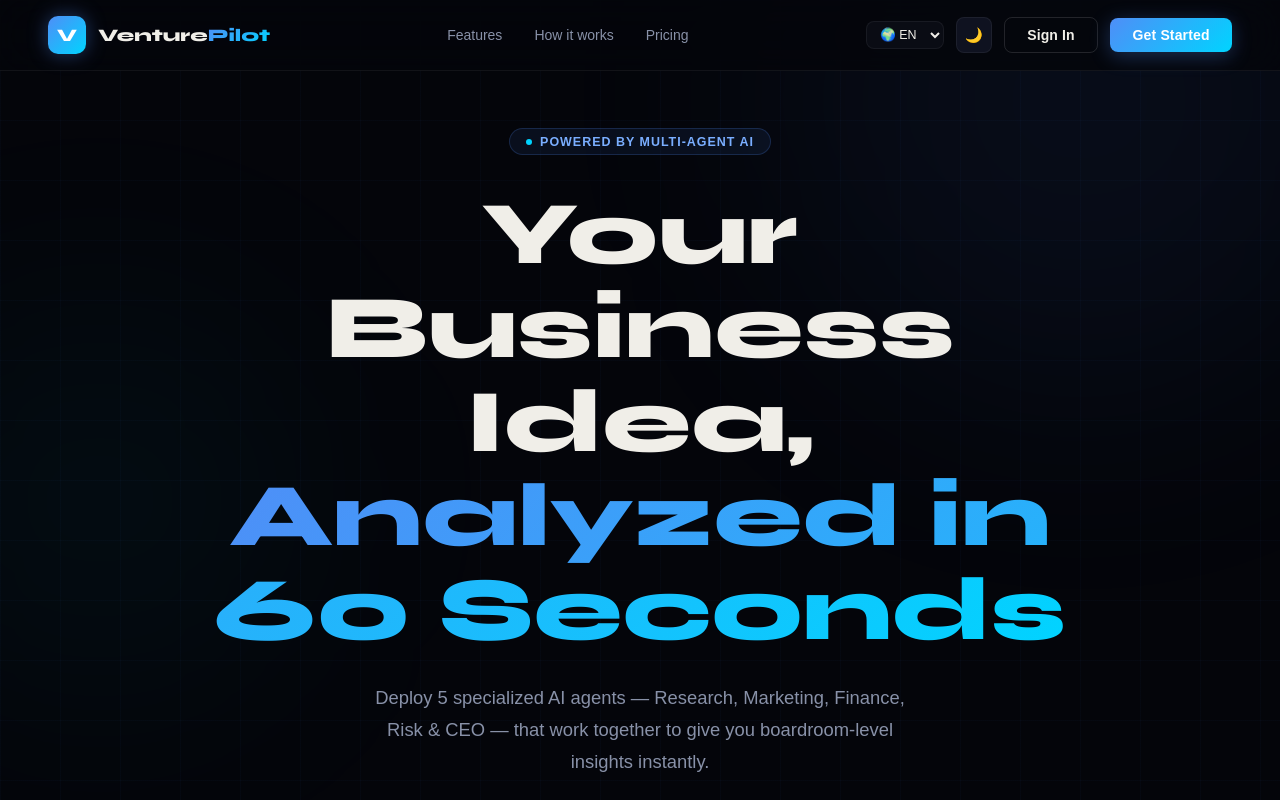
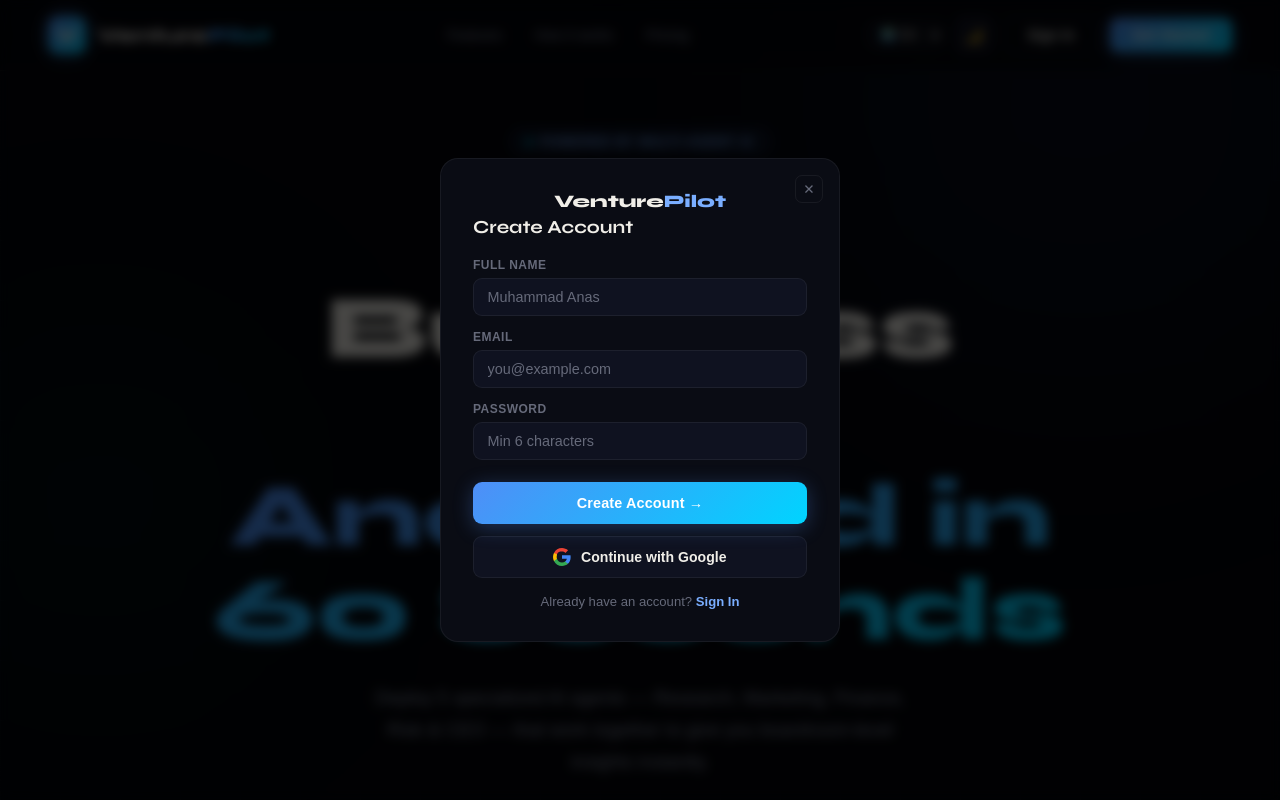
Before and after one commit to Muhammad-Anas804/multi-agent-ai-platform, a plain HTML site: page index.html in a window 1280 px wide. Both pictures are taken after a click on the button "Get Started". Shown: the top 800 px of the page. Drawn offline with nearby package versions, Linux system fonts and the light colour scheme; a script that the page names is missing; a web font is replaced by a local one.

Commit message:
Implement authentication modals in index.html
Added CSS and HTML for authentication modals including signup and login forms.

```diff
--- a/index.html
+++ b/index.html
@@ -723,6 +723,26 @@
   .db-main { margin-left:0; }
   .db-panel-inner { padding:1rem; }
 }
+
+
+/* ── AUTH MODAL CSS ── */
+.modal-overlay{position:fixed;inset:0;background:rgba(0,0,0,.7);backdrop-filter:blur(6px);display:flex;align-items:center;justify-content:center;z-index:1000;opacity:0;pointer-events:none;transition:opacity .25s;}
+.modal-overlay.open{opacity:1;pointer-events:all;}
+.modal{background:var(--surface);border:1px solid var(--border);border-radius:18px;padding:2rem;width:100%;max-width:400px;position:relative;transform:translateY(20px) scale(.97);transition:transform .25s;}
+.modal-overlay.open .modal{transform:translateY(0) scale(1);}
+.modal-close{position:absolute;top:1rem;right:1rem;background:none;border:1px solid var(--border);color:var(--muted);width:28px;height:28px;border-radius:7px;cursor:pointer;font-size:.85rem;}
+.modal-logo{font-family:'Syne',sans-serif;font-weight:800;font-size:1.1rem;margin-bottom:.25rem;}
+.modal-logo span{color:var(--blue2);}
+.modal-title{font-family:'Syne',sans-serif;font-weight:700;font-size:1.15rem;margin:0 0 1.25rem;}
+.modal-switch{text-align:center;font-size:.82rem;color:var(--muted);margin-top:1rem;}
+.modal-switch a{color:var(--blue2);text-decoration:none;font-weight:600;}
+.form-group{margin-bottom:.85rem;}
+.form-group label{font-size:.75rem;color:var(--muted);display:block;margin-bottom:.35rem;text-transform:uppercase;letter-spacing:.04em;font-weight:600;}
+.form-group input{width:100%;background:var(--surface2);border:1px solid var(--border);color:var(--fg);padding:.65rem .85rem;border-radius:9px;font-size:.9rem;box-sizing:border-box;outline:none;font-family:inherit;transition:border-color .15s;}
+.form-group input:focus{border-color:rgba(99,102,241,.5);}
+.btn-google{width:100%;display:flex;align-items:center;justify-content:center;gap:.6rem;background:var(--surface2);border:1px solid var(--border);color:var(--fg);padding:.7rem;border-radius:9px;font-size:.88rem;font-weight:600;cursor:pointer;margin-top:.75rem;font-family:inherit;transition:border-color .15s;}
+.btn-google:hover{border-color:rgba(99,102,241,.4);}
+.btn.btn-full{width:100%;padding:.8rem;border-radius:9px;font-size:.9rem;}
 
 </style>
 </head>
@@ -927,6 +947,58 @@
   </footer>
 </div>
 
+
+<!-- ── AUTH MODALS ──────────────────────────────────── -->
+<div class="modal-overlay" id="modal-signup">
+  <div class="modal">
+    <button class="modal-close" onclick="closeModal('signup')">✕</button>
+    <div class="modal-logo">Venture<span>Pilot</span></div>
+    <h3 class="modal-title">Create Account</h3>
+    <div class="form-group">
+      <label>Full Name</label>
+      <input type="text" id="signup-name" placeholder="Muhammad Anas" autocomplete="name"/>
+    </div>
+    <div class="form-group">
+      <label>Email</label>
+      <input type="email" id="signup-email" placeholder="you@example.com" autocomplete="email"/>
+    </div>
+    <div class="form-group">
+      <label>Password</label>
+      <input type="password" id="signup-pass" placeholder="Min 6 characters" autocomplete="new-password"/>
+    </div>
+    <div class="msg" id="signup-msg"></div>
+    <button class="btn btn-primary btn-full" onclick="doSignup()">Create Account →</button>
+    <button class="btn-google" onclick="googleLogin()">
+      <svg width="18" height="18" viewBox="0 0 18 18"><path fill="#4285F4" d="M17.64 9.2c0-.637-.057-1.251-.164-1.84H9v3.481h4.844c-.209 1.125-.843 2.078-1.796 2.717v2.258h2.908c1.702-1.567 2.684-3.875 2.684-6.615z"/><path fill="#34A853" d="M9 18c2.43 0 4.467-.806 5.956-2.184l-2.908-2.258c-.806.54-1.837.86-3.048.86-2.344 0-4.328-1.584-5.036-3.711H.957v2.332A8.997 8.997 0 0 0 9 18z"/><path fill="#FBBC05" d="M3.964 10.707A5.41 5.41 0 0 1 3.682 9c0-.593.102-1.17.282-1.707V4.961H.957A8.996 8.996 0 0 0 0 9c0 1.452.348 2.827.957 4.039l3.007-2.332z"/><path fill="#EA4335" d="M9 3.58c1.321 0 2.508.454 3.44 1.345l2.582-2.58C13.463.891 11.426 0 9 0A8.997 8.997 0 0 0 .957 4.961L3.964 6.293C4.672 4.166 6.656 3.58 9 3.58z"/></svg>
+      Continue with Google
+    </button>
+    <p class="modal-switch">Already have an account? <a href="#" onclick="switchModal('signup','login')">Sign In</a></p>
+  </div>
+</div>
+
+<div class="modal-overlay" id="modal-login">
+  <div class="modal">
+    <button class="modal-close" onclick="closeModal('login')">✕</button>
+    <div class="modal-logo">Venture<span>Pilot</span></div>
+    <h3 class="modal-title">Welcome Back</h3>
+    <div class="form-group">
+      <label>Email</label>
+      <input type="email" id="login-email" placeholder="you@example.com" autocomplete="email"/>
+    </div>
+    <div class="form-group">
+      <label>Password</label>
+      <input type="password" id="login-pass" placeholder="Your password" autocomplete="current-password"/>
+    </div>
+    <div class="msg" id="login-msg"></div>
+    <button class="btn btn-primary btn-full" onclick="doLogin()">Sign In →</button>
+    <button class="btn-google" onclick="googleLogin()">
+      <svg width="18" height="18" viewBox="0 0 18 18"><path fill="#4285F4" d="M17.64 9.2c0-.637-.057-1.251-.164-1.84H9v3.481h4.844c-.209 1.125-.843 2.078-1.796 2.717v2.258h2.908c1.702-1.567 2.684-3.875 2.684-6.615z"/><path fill="#34A853" d="M9 18c2.43 0 4.467-.806 5.956-2.184l-2.908-2.258c-.806.54-1.837.86-3.048.86-2.344 0-4.328-1.584-5.036-3.711H.957v2.332A8.997 8.997 0 0 0 9 18z"/><path fill="#FBBC05" d="M3.964 10.707A5.41 5.41 0 0 1 3.682 9c0-.593.102-1.17.282-1.707V4.961H.957A8.996 8.996 0 0 0 0 9c0 1.452.348 2.827.957 4.039l3.007-2.332z"/><path fill="#EA4335" d="M9 3.58c1.321 0 2.508.454 3.44 1.345l2.582-2.58C13.463.891 11.426 0 9 0A8.997 8.997 0 0 0 .957 4.961L3.964 6.293C4.672 4.166 6.656 3.58 9 3.58z"/></svg>
+      Continue with Google
+    </button>
+    <p class="modal-switch">No account? <a href="#" onclick="switchModal('login','signup')">Sign Up Free</a></p>
+  </div>
+</div>
+
 <!-- DASHBOARD -->
 <div id="dashboard" style="display:none;">
   <!-- Sidebar -->
```
